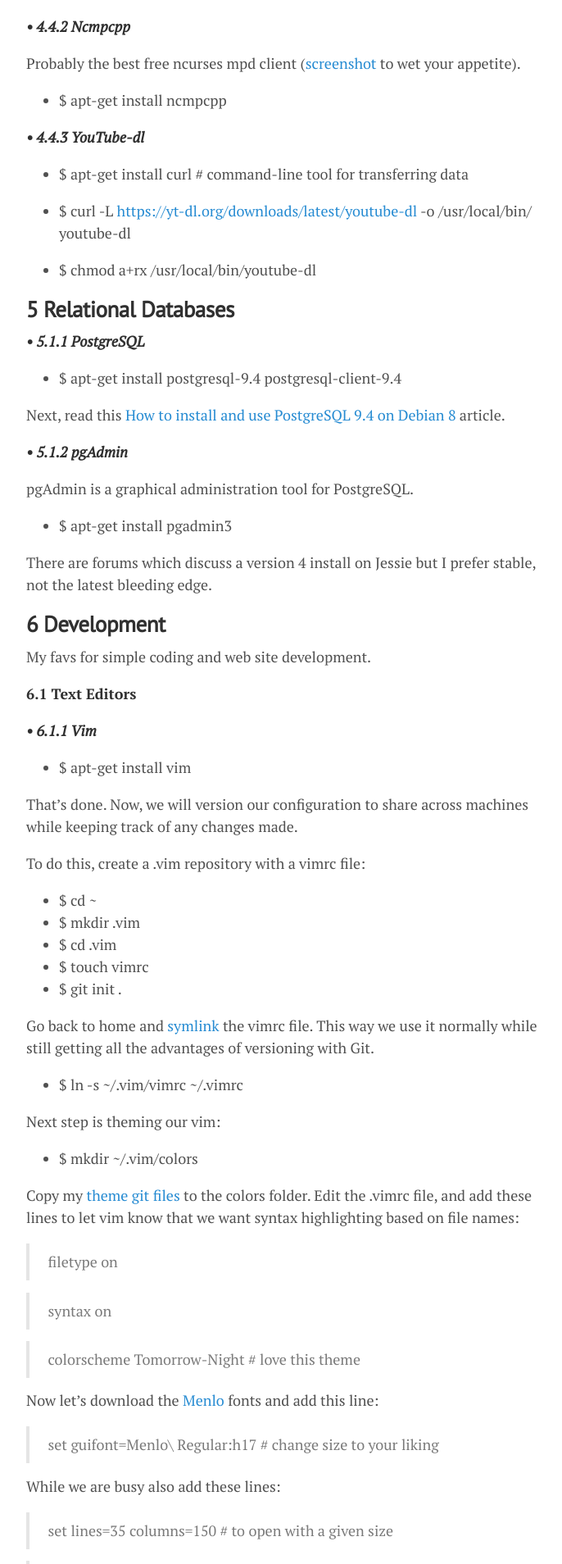
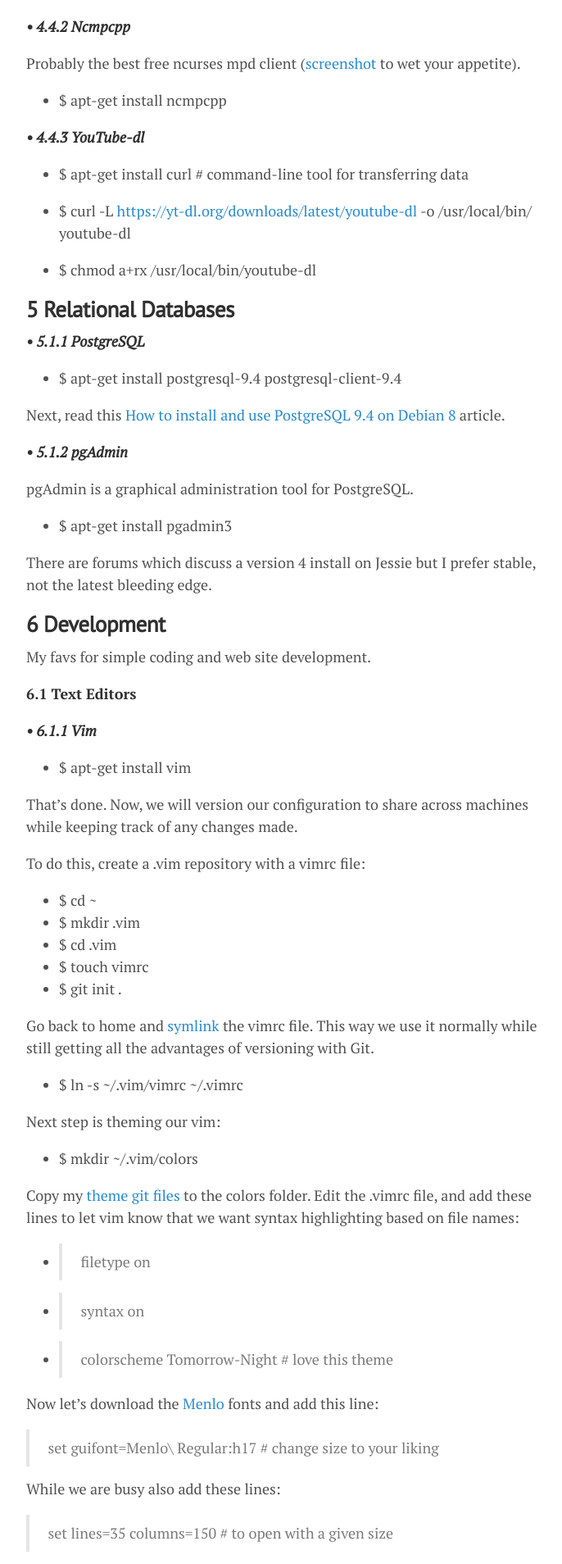
Before and after one commit to lgeurts/lgeurts.github.io, a Jekyll site: the page built from _posts/2017-07-11-bunsenlabs-linux-setup-notes-for dell-inspiron-6000.md, in a window 1280 px wide. Shown: the part 4492-6400 px from the top of the page at 82% size, without its empty margins (284-970 px from the left). Built offline with Jekyll 4.4.1, drawn with Linux system fonts in a browser that asks for light colours; nearby versions of some CDN libraries; comment, search, counter and statistics services are not loaded.

Commit message:
Update 2017-07-11-bunsenlabs-linux-setup-notes-for dell-inspiron-6000.md

```diff
--- a/_posts/2017-07-11-bunsenlabs-linux-setup-notes-for dell-inspiron-6000.md
+++ b/_posts/2017-07-11-bunsenlabs-linux-setup-notes-for dell-inspiron-6000.md
@@ -183,11 +183,9 @@
 
 Copy my [theme git files](https://github.com/lgeurts/BunsenLabs-Setup/tree/master/.vim/colors) to the colors folder. Edit the .vimrc file, and add these lines to let vim know that we want syntax highlighting based on file names:
 
-> filetype on
-
-> syntax on
-
-> colorscheme Tomorrow-Night # love this theme
+* > filetype on
+* > syntax on
+* > colorscheme Tomorrow-Night # love this theme
 
 Now let's download the [Menlo](https://github.com/lgeurts/BunsenLabs-Setup/tree/master/.fonts) fonts and add this line:
 
```
